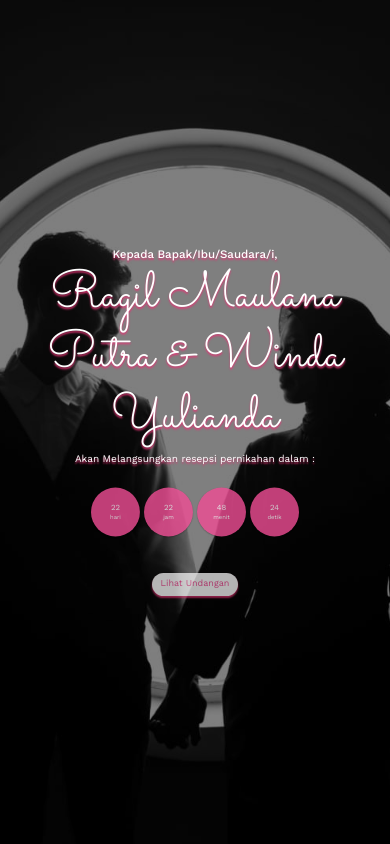
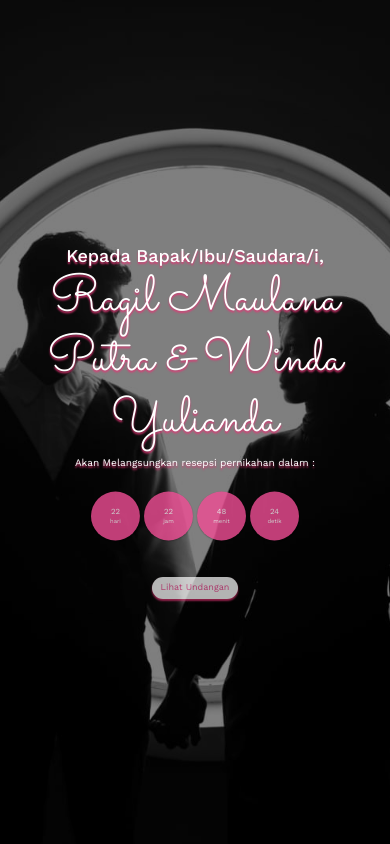
Before and after one commit to nasrulramadan/Ragil-Maulana-Putra-Winda-Yulianda, a plain HTML site: page index.html in a window 390 px wide. Shown: the top 844 px of the page. Drawn offline with nearby package versions, Linux system fonts and the light colour scheme; some packages are replaced by stand-ins of ours; a script that the page names is missing; files whose address does not match are found by name.

Commit message:
Update style.css

```diff
--- a/css/style.css
+++ b/css/style.css
@@ -506,6 +506,10 @@ footer li {
         font-size: 45%;
     }
 
+    html h4, .p {
+        font-size: 18px !important;
+    }
+
     html .simply-countdown >.simply-section {
         padding: 36px;
         margin: 3px;
```
